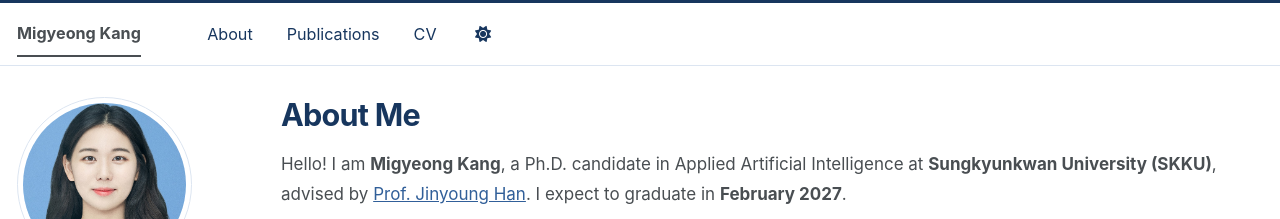
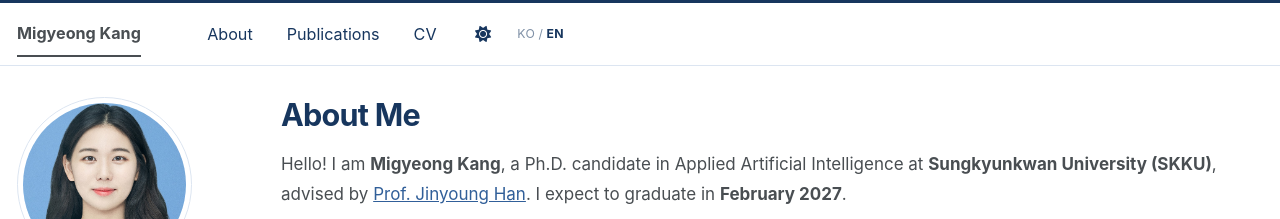
Before and after one commit to gyeong707/gyeong707.github.io, a Jekyll site: the page built from _pages/about.md, in a window 1280 px wide. Shown: the top 219 px of the page. Built offline with Jekyll 4.4.1, drawn with Linux system fonts in a browser that asks for light colours; a style sheet for code colours, icons or effects is not loaded.

Commit message:
Add compact KO / EN language control beside theme toggle

```diff
--- a/_includes/masthead.html
+++ b/_includes/masthead.html
@@ -21,6 +21,13 @@
           <li id="theme-toggle" class="masthead__menu-item persist tail">
             <a role="button" aria-labelledby="theme-icon"><i id="theme-icon" class="fa-solid fa-sun" aria-hidden="true" title="toggle theme"></i></a>
           </li>
+          <li id="language-switch" class="masthead__menu-item persist">
+            <a role="button" tabindex="0" aria-disabled="true" aria-label="Language: English. Korean translation coming soon." title="Korean translation coming soon">
+              <span class="language-switch__pending" lang="ko">KO</span>
+              <span class="language-switch__separator" aria-hidden="true">/</span>
+              <span class="language-switch__current" lang="en">EN</span>
+            </a>
+          </li>
         </ul>
         <ul class="hidden-links hidden"></ul>
       </nav>
--- a/_sass/layout/_masthead.scss
+++ b/_sass/layout/_masthead.scss
@@ -79,3 +79,23 @@
   border-bottom: 2px solid var(--global-text-color);
   /* No need to repeat pointer-events and cursor here */
 }
+
+/* Placeholder for the forthcoming Korean version, beside the theme toggle. */
+.greedy-nav .visible-links #language-switch a {
+  display: flex;
+  align-items: center;
+  justify-content: center;
+  gap: .2rem;
+  margin-left: .15rem;
+  min-width: 3rem;
+  padding: .5rem 0;
+  font-size: .72rem;
+  line-height: 1.5;
+  letter-spacing: .025em;
+  cursor: default;
+
+  &::before { display: none; }
+  &:focus-visible { outline: 2px solid var(--global-link-color); outline-offset: 3px; border-radius: 3px; }
+  .language-switch__current { font-weight: 700; }
+  .language-switch__pending, .language-switch__separator { opacity: .55; }
+}
```
